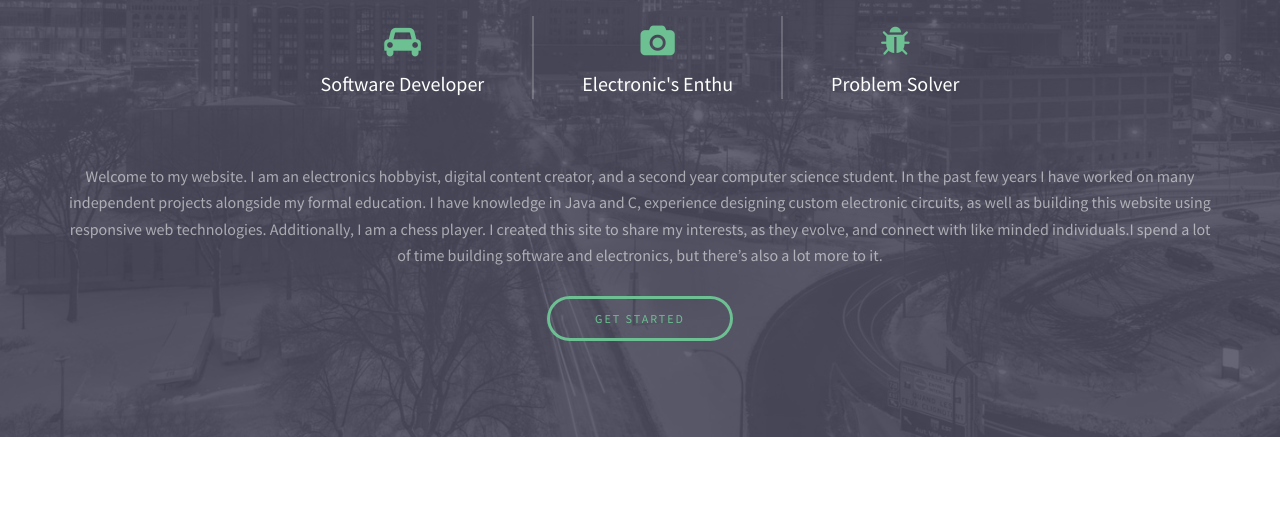
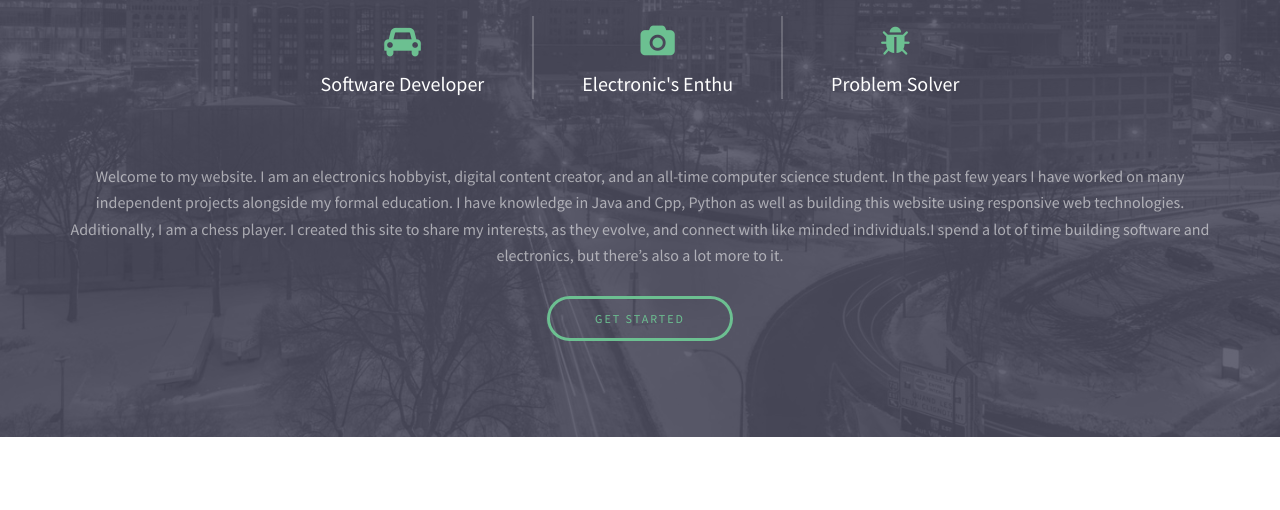
Before and after one commit to NavneetChoudry/NavneetChoudry.github.io, a plain HTML site: page index.html in a window 1280 px wide. Shown: the part 290-800 px from the top of the page. Drawn offline with Linux system fonts and the light colour scheme.

Commit message:
Update index.html

```diff
--- a/index.html
+++ b/index.html
@@ -51,7 +51,7 @@
 
 					</div>
 					<p>
-				 Welcome to my website. I am an electronics hobbyist, digital content creator, and a second year computer science student. In the past few years I have worked on many independent projects alongside my formal education. I have knowledge in Java and C, experience designing custom electronic circuits, as well as building this website using responsive web technologies. Additionally, I am a chess player. I created this site to share my interests, as they evolve, and connect with like minded individuals.I spend a lot of time building software and electronics, but there’s also a lot more to it.
+				 Welcome to my website. I am an electronics hobbyist, digital content creator, and an all-time computer science student. In the past few years I have worked on many independent projects alongside my formal education. I have knowledge in Java and Cpp, Python as well as building this website using responsive web technologies. Additionally, I am a chess player. I created this site to share my interests, as they evolve, and connect with like minded individuals.I spend a lot of time building software and electronics, but there’s also a lot more to it.
 					</p>
 					<footer>
 						<a href="#" class="button">Get Started</a>
```
